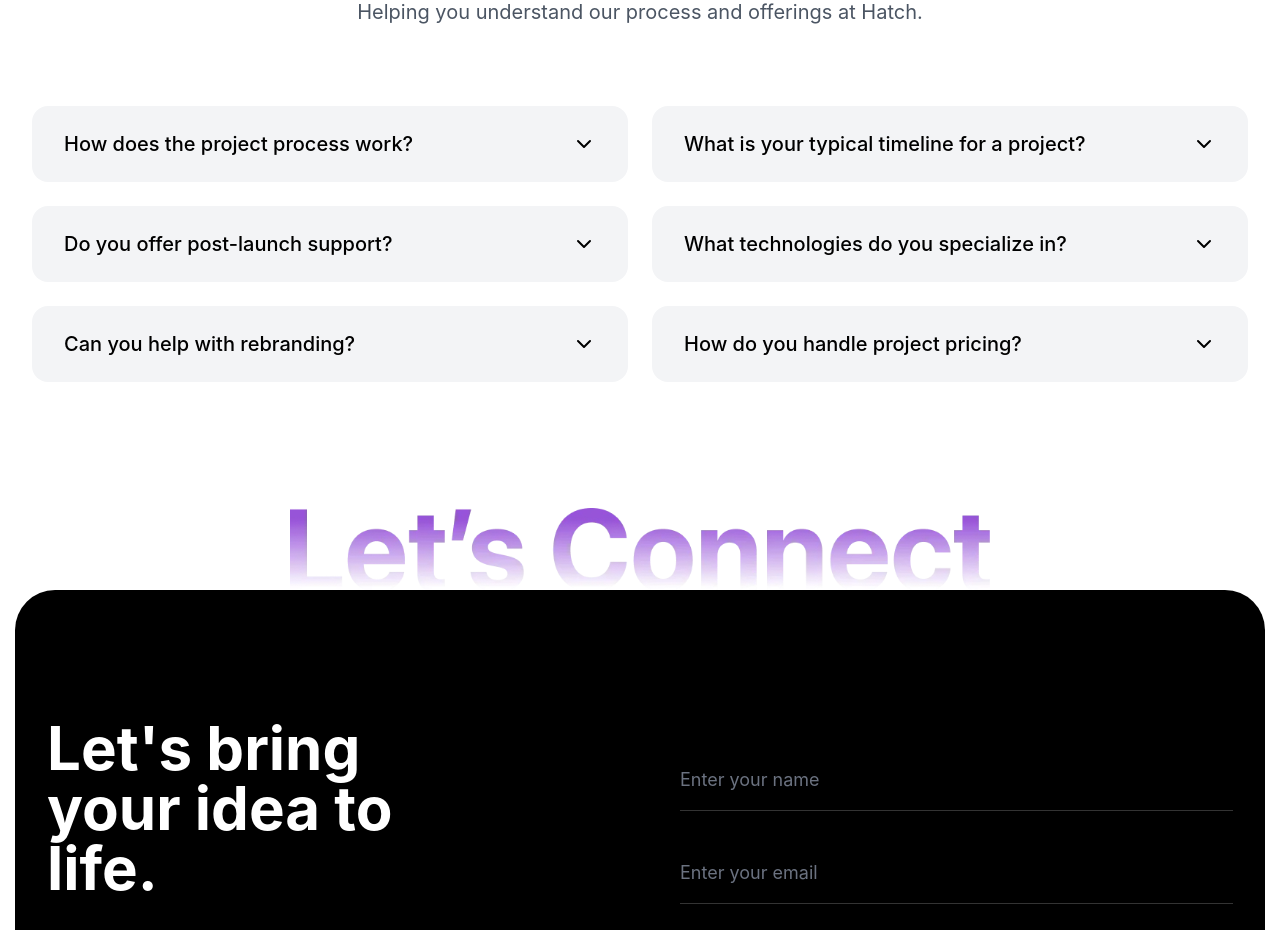
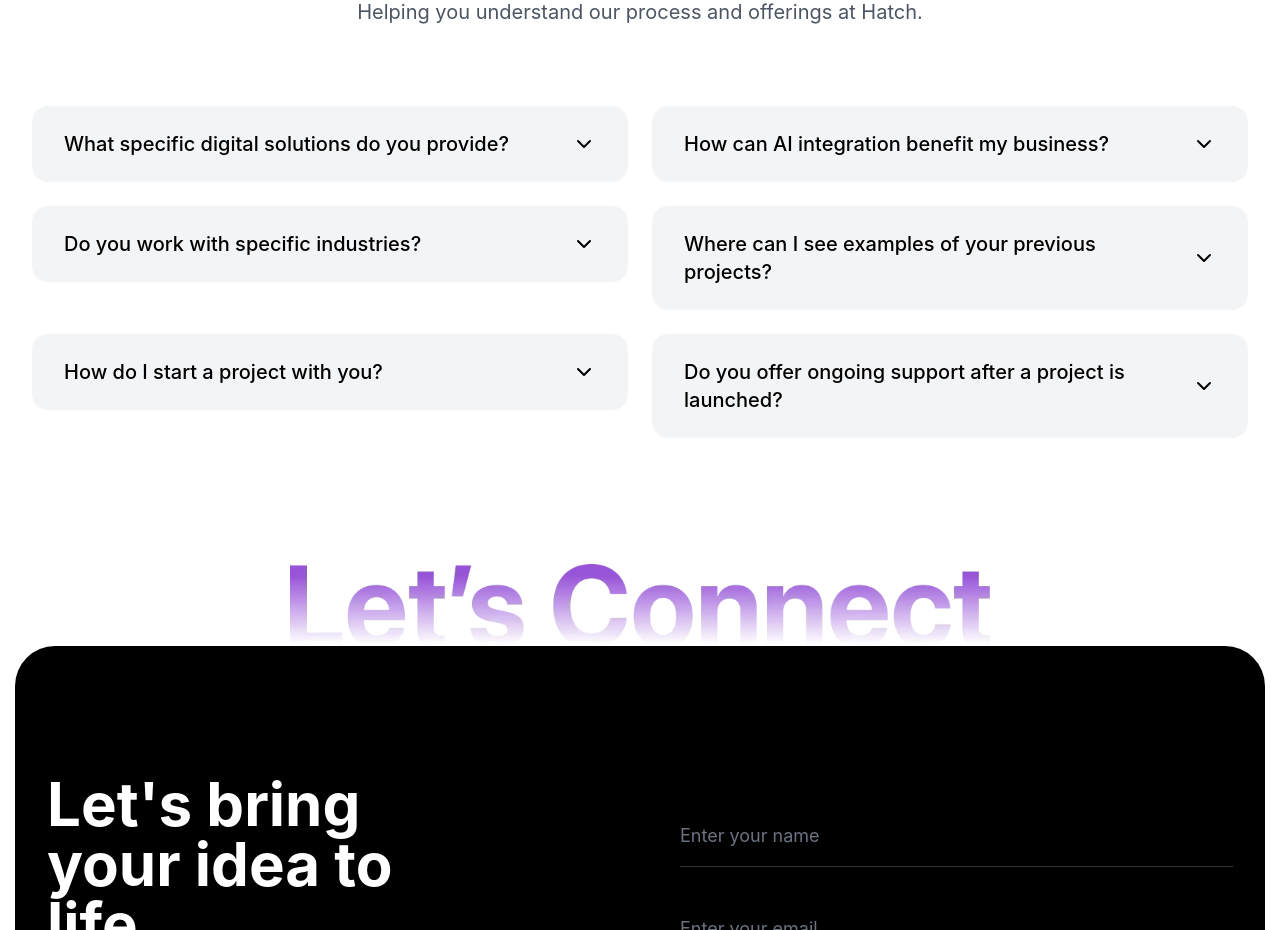
Before and after one commit to Abdullah-Software-Engineer/hatch-second-brand, a Next.js app: page / in a window 1280 px wide. Shown: the part 7280-8210 px from the top of the page. Built offline with nearby package versions, Linux system fonts and the light colour scheme; a web font is replaced by a local one.

Commit message:
faqs question done

```diff
--- a/app/projects/[slug]/page.tsx
+++ b/app/projects/[slug]/page.tsx
@@ -8,6 +8,7 @@ import {
   ProjectDetailTestimonials,
 } from '../../sections/ProjectDetail'
 import ProjectFeaturedImage from '../../sections/ProjectDetail/ProjectFeaturedImage'
+import FAQ from '../../sections/Home/FAQ'
 
 export async function generateStaticParams() {
   return getAllProjectSlugs().map((slug) => ({ slug }))
@@ -49,6 +50,8 @@ export default async function ProjectDetailPage({
         <ProjectDetailTestimonials testimonials={project.testimonials} />
       )}
 
+      <FAQ />
+
       {project.nextProject && (
         <ProjectDetailNextProject project={project.nextProject} />
       )}
--- a/app/sections/Home/FAQ.tsx
+++ b/app/sections/Home/FAQ.tsx
@@ -3,34 +3,7 @@
 import { useState } from 'react'
 import { motion, AnimatePresence } from 'framer-motion'
 import Container from '../../components/ui/Container'
-import { cn } from '@/lib/utils'
-
-const FAQS = [
-  {
-    question: "How does the project process work?",
-    answer: "Our process begins with a discovery phase to understand your goals. We then move to planning, design, development, and finally deployment. Throughout each stage, we maintain open communication to ensure the final product aligns with your vision."
-  },
-  {
-    question: "What is your typical timeline for a project?",
-    answer: "Timelines vary depending on the project's complexity and scope. A simple website might take 4-6 weeks, while a complex web application could take 3-6 months. We provide a detailed timeline during the initial consultation."
-  },
-  {
-    question: "Do you offer post-launch support?",
-    answer: "Yes, we offer various maintenance and support packages to ensure your digital product remains secure, up-to-date, and performs optimally after launch."
-  },
-  {
-    question: "What technologies do you specialize in?",
-    answer: "We specialize in modern web technologies including React, Next.js, Node.js, and TypeScript. for mobile apps, we use React Native. We also have expertise in AI integration and cloud solutions."
-  },
-  {
-    question: "Can you help with rebranding?",
-    answer: "Absolutely. Our design team specializes in creating cohesive brand identities, including logo design, typography, color palettes, and brand guidelines that resonate with your target audience."
-  },
-  {
-    question: "How do you handle project pricing?",
-    answer: "We offer both fixed-price and time-and-materials engagement models. After assessing your requirements, we provide a transparent proposal outlining the costs and deliverables."
-  }
-]
+import { SHARED_FAQS } from '@/lib/faq-data'
 
 export default function FAQ() {
   const [openIndex, setOpenIndex] = useState<number | null>(null)
@@ -49,7 +22,7 @@ export default function FAQ() {
 
         {/* FAQ Grid */}
         <div className="grid grid-cols-1 md:grid-cols-2 gap-4 md:gap-6 w-full items-start">
-          {FAQS.map((faq, index) => (
+          {SHARED_FAQS.map((faq, index) => (
             <FAQItem
               key={index}
               question={faq.question}
--- /dev/null
+++ b/lib/faq-data.ts
@@ -0,0 +1,31 @@
+export interface FAQItem {
+  question: string
+  answer: string
+}
+
+export const SHARED_FAQS: FAQItem[] = [
+  {
+    question: "What specific digital solutions do you provide?",
+    answer: "We specialize in a comprehensive suite of services, including custom web development, AI integration, and targeted digital marketing. We focus on building scalable solutions that help businesses adapt to a fast-changing digital landscape.",
+  },
+  {
+    question: "How can AI integration benefit my business?",
+    answer: "We help businesses evolve by implementing AI solutions that streamline operations, improve customer engagement, and provide data-driven insights. Whether it's automating workflows or enhancing user experiences, our AI integration is tailored to your specific goals.",
+  },
+  {
+    question: "Do you work with specific industries?",
+    answer: "We partner with a diverse range of brands looking to move forward through digital innovation. Our approach is flexible, enabling us to develop solutions tailored to various sectors that require a strong web presence and modern marketing strategies.",
+  },
+  {
+    question: "Where can I see examples of your previous projects?",
+    answer: "You can explore our past successes by visiting the \"Projects\" page of our website. It highlights how we have helped other brands evolve and achieve their digital objectives.",
+  },
+  {
+    question: "How do I start a project with you?",
+    answer: "Getting started is simple. You can click the \"Contact Us\" button and fill the form to reach our team. We will discuss your vision, evaluate your needs, and determine the best path to move your brand forward.",
+  },
+  {
+    question: "Do you offer ongoing support after a project is launched?",
+    answer: "Yes, we build long-term digital solutions. Beyond the initial development or marketing setup, we can discuss ongoing management and optimisation to ensure your digital presence remains effective in today's world.",
+  },
+]
```
Also changed, not shown: lib/service-detail-data.ts (+3 -8 lines).
